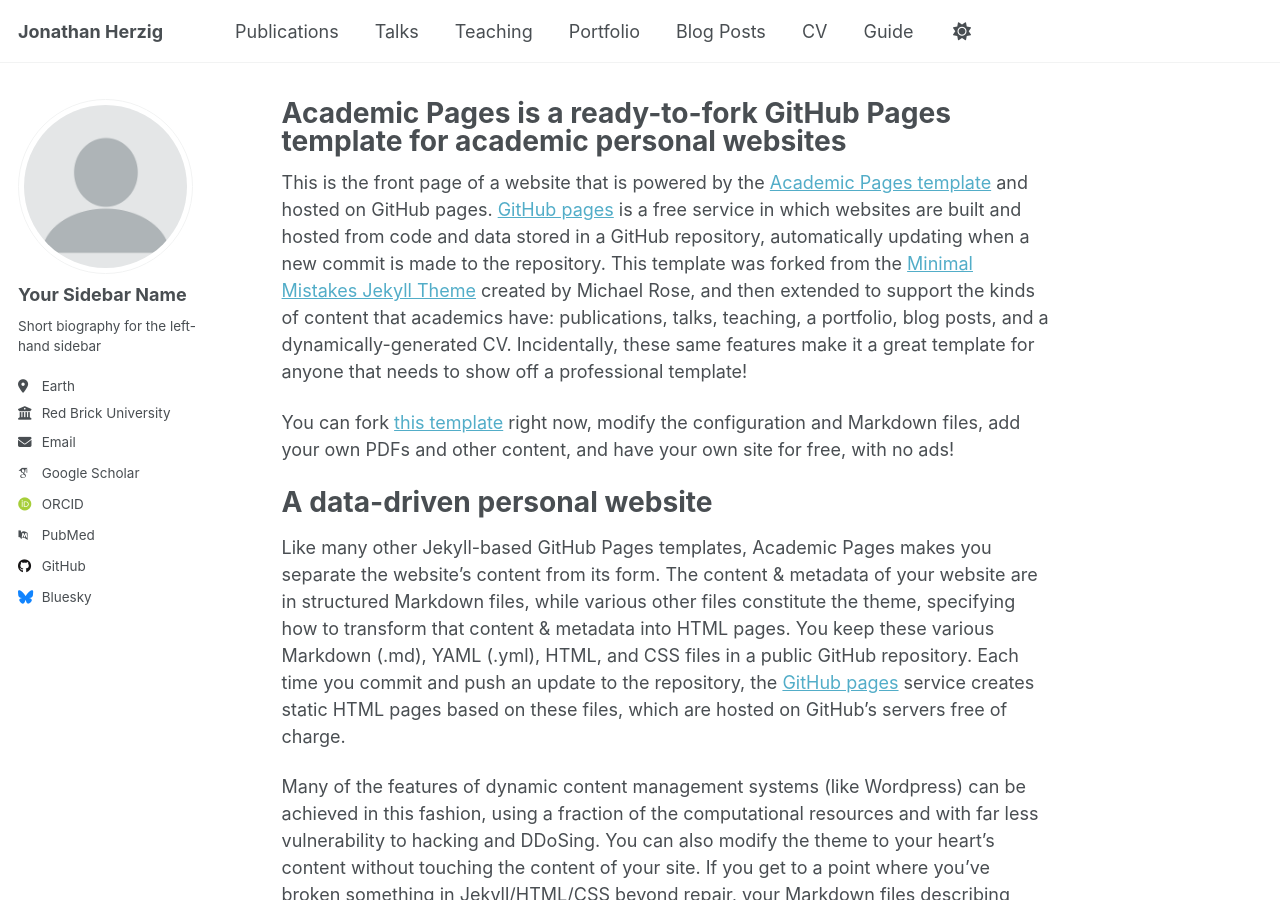
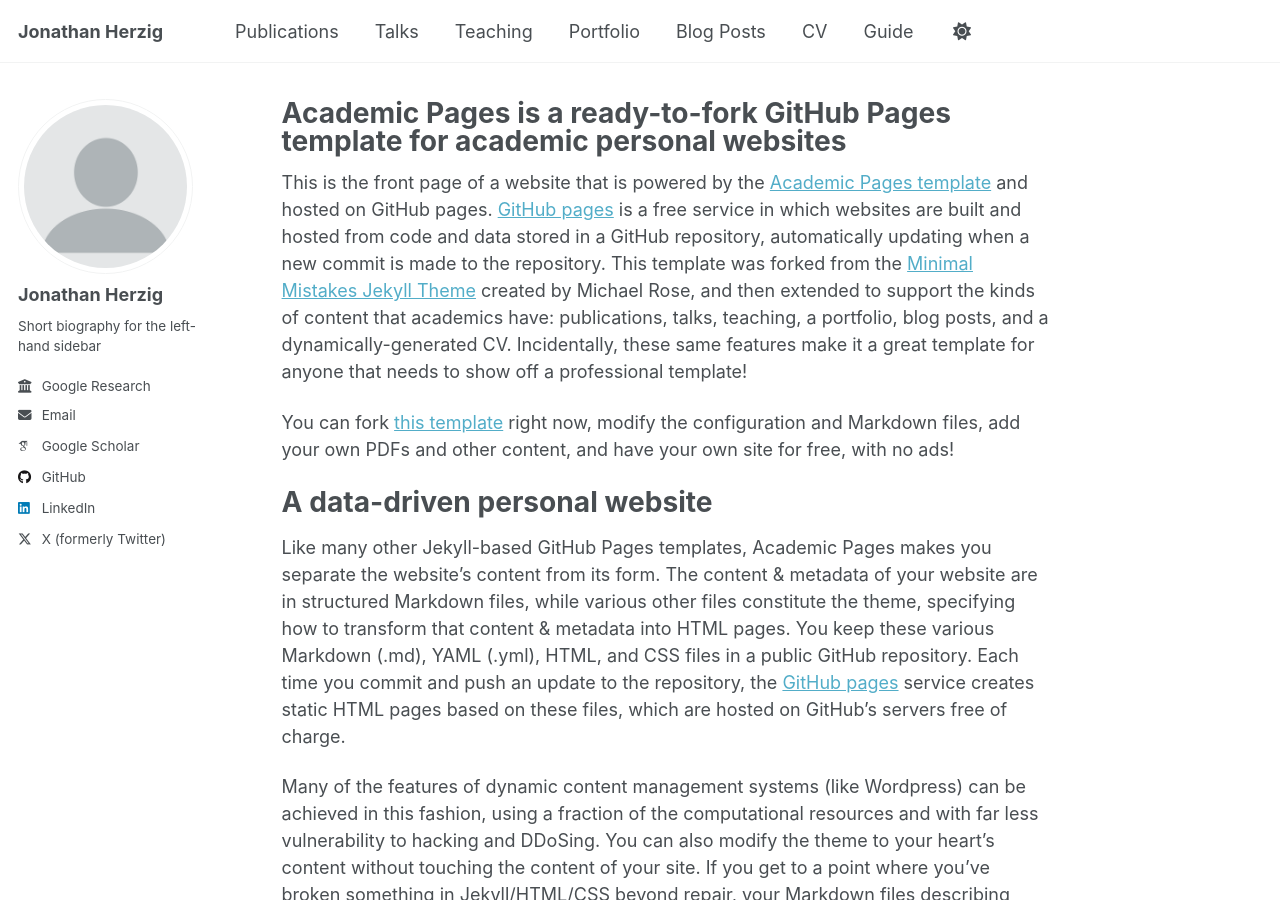
Before and after one commit to jonathanherzig/new-homepage, a Jekyll site: the page built from _pages/about.md, in a window 1280 px wide and 900 px high. Built offline with Jekyll 4.4.1, drawn with Linux system fonts in a browser that asks for light colours; some web fonts are replaced; a script that is not in the unit is left out.

Commit message:
Update _config.yml

```diff
--- a/_config.yml
+++ b/_config.yml
@@ -23,22 +23,22 @@ repository               : "academicpages/academicpages.github.io"
 author:
   # Biographic information
   avatar           : "profile.png"
-  name             : "Your Sidebar Name"
+  name             : "Jonathan Herzig"
   pronouns         : # example: "she/her"
   bio              : "Short biography for the left-hand sidebar"
-  location         : "Earth"
-  employer         : "Red Brick University"
+  location         : # "Earth"
+  employer         : "Google Research"
   uri              : # URL
-  email            : "none@example.org"
+  email            : "jherzig@gmail.com"
 
   # Academic websites
   academia         : # URL
   arxiv            : # URL - Update with the correct link to your profile
-  googlescholar    : "https://scholar.google.com/citations?user=PS_CX0AAAAAJ"
+  googlescholar    : "https://scholar.google.co.il/citations?view_op=list_works&hl=en&hl=en&user=ocQM8FcAAAAJ"
   impactstory      : # URL
-  orcid            : "http://orcid.org/yourorcidurl"
+  orcid            : #"http://orcid.org/yourorcidurl"
   semantic         : # URL
-  pubmed           : "https://www.ncbi.nlm.nih.gov/pubmed/?term=john+snow"
+  pubmed           : #"https://www.ncbi.nlm.nih.gov/pubmed/?term=john+snow"
   researchgate     : # URL
   scopus           : # URL
 
@@ -46,13 +46,13 @@ author:
   bitbucket        : # Username - Update with your username on the site
   codepen          : # Username
   dribbble         : # Username
-  github           : "academicpages"
+  github           : "jonathanherzig"
   kaggle           : # Username
   stackoverflow    : # User number or user number and name (i.e., use "1" or "1/jeff-atwood")
 
   # Social media
   artstation       : # Username
-  bluesky          : "bsky.app" # Replace this with you Bluesky username
+  bluesky          : #"bsky.app" # Replace this with you Bluesky username
   facebook         : # Username
   flickr           : # Username
   foursquare       : # Username
@@ -61,7 +61,7 @@ author:
   keybase          : # Username
   instagram        : # Username
   lastfm           : # Username
-  linkedin         : # Username
+  linkedin         : "jonathan herzig" # Username
   mastodon         : # URL
   medium           : # URL
   pinterest        : # Username
@@ -69,7 +69,7 @@ author:
   steam            : # Username
   telegram         : # URL
   tumblr           : # Username
-  twitter          : # Username for X / Twitter
+  twitter          : "jonherzig" # Username for X / Twitter
   vine             : # Username
   weibo            : # Username
   wikipedia        : # Username
```
